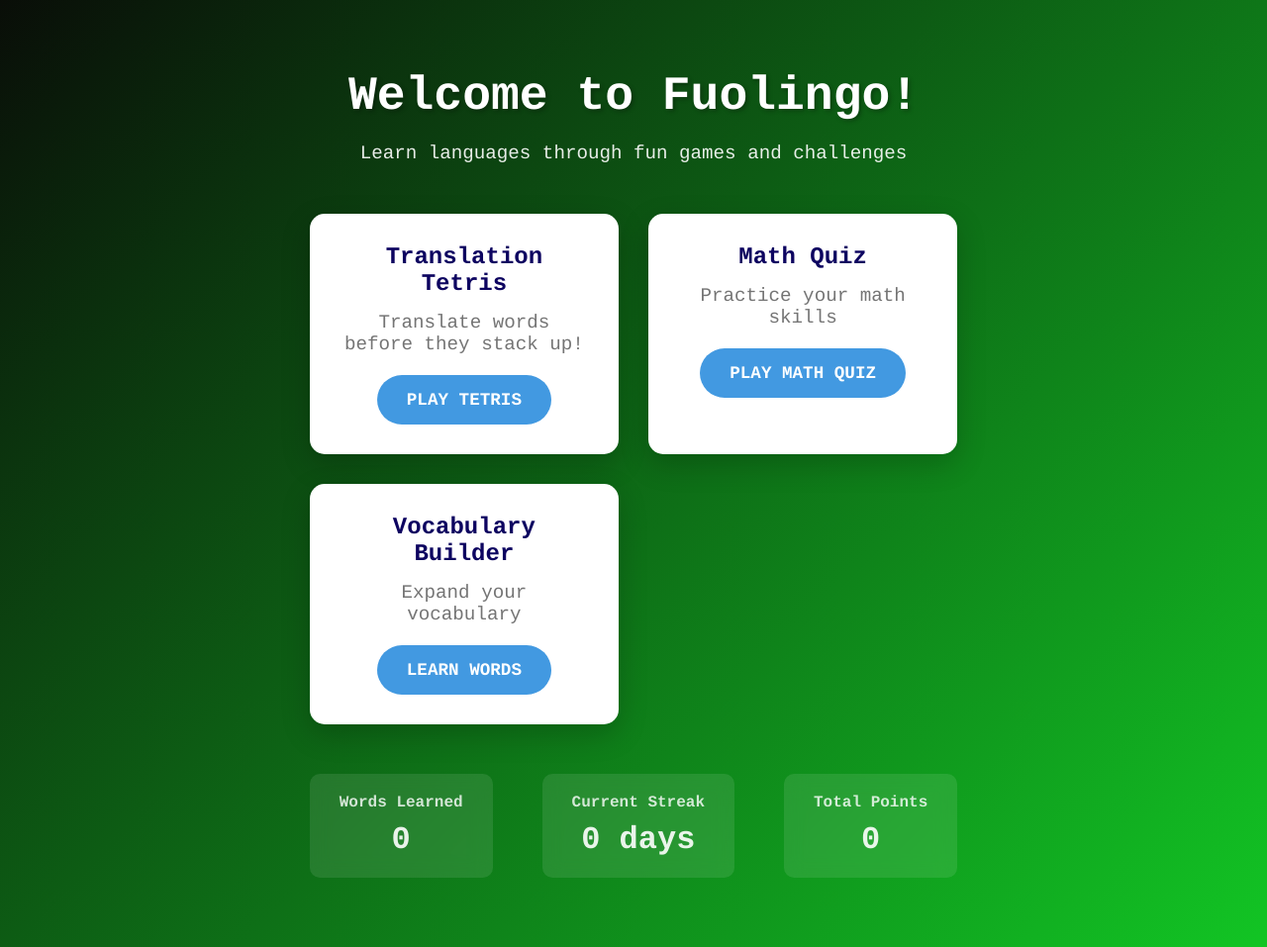
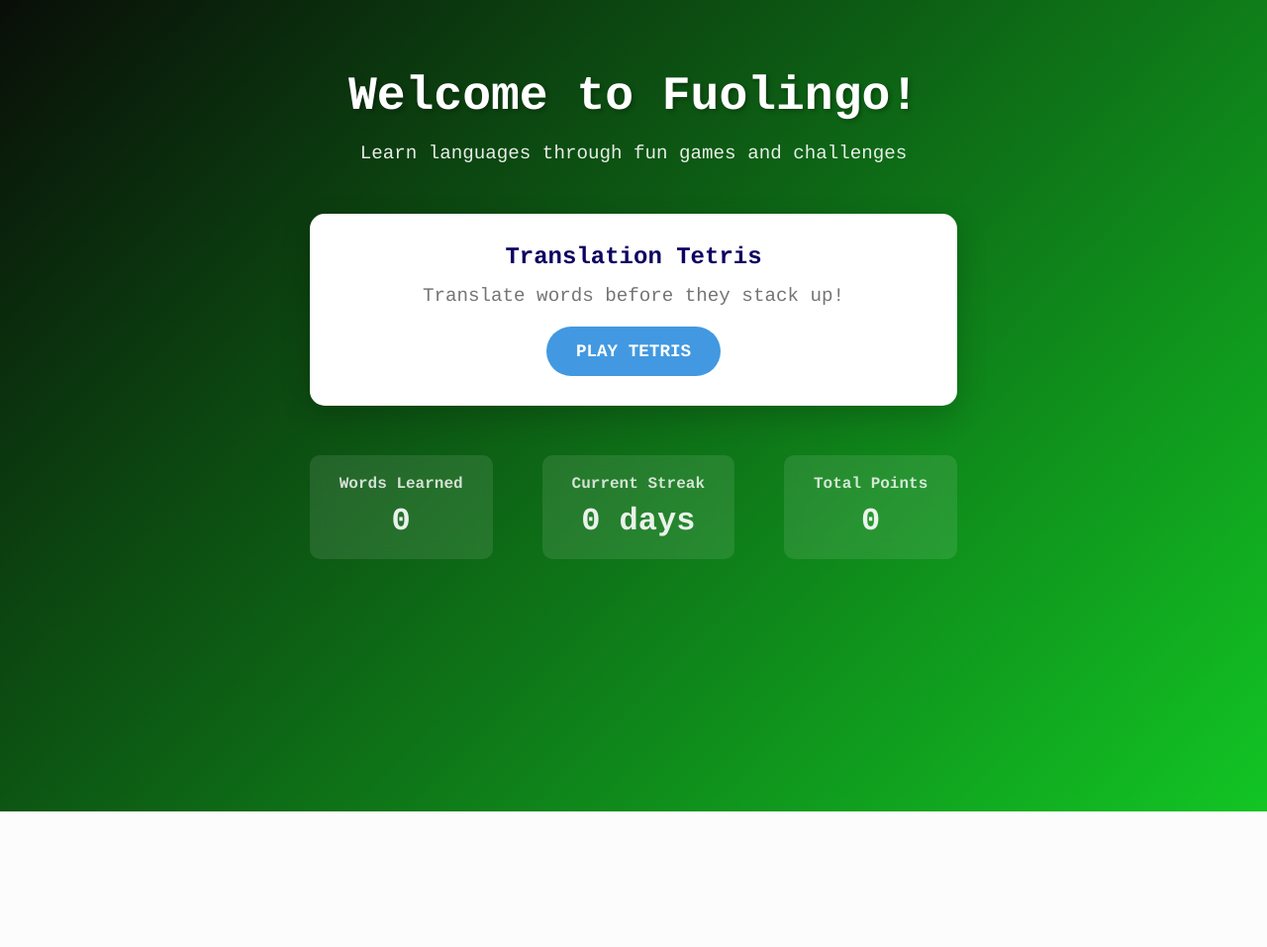
Before and after one commit to Lainter/Info212-Oversetter, a Django app: page / in a window 1280 px wide. Shown: the part 80-1037 px from the top of the page at 99% size. After the commit the page ends 900 px from the top, so only its background shows below. Run offline with Django 5.2, Linux system fonts and the light colour scheme.

Commit message:
Fjernet mathquiz og diverse

```diff
--- a/Info212-Oversetter/Info_212_Oversetter/templates/home.html
+++ b/Info212-Oversetter/Info_212_Oversetter/templates/home.html
@@ -43,18 +43,6 @@
                         <h3>Translation Tetris</h3>
                         <p>Translate words before they stack up!</p>
                         <a class="game_button" href="{% url 'game' %}">PLAY TETRIS</a>
-                    </div>
-
-                    <div class="feature_card">
-                        <h3>Math Quiz</h3>
-                        <p>Practice your math skills</p>
-                        <a class="game_button" href="{% url 'math_quiz' %}">PLAY MATH QUIZ</a>
-                    </div>
-
-                    <div class="feature_card">
-                        <h3>Vocabulary Builder</h3>
-                        <p>Expand your vocabulary</p>
-                        <a class="game_button" href="{% url 'vocabulary' %}">LEARN WORDS</a>
                     </div>
                 </div>
 
```
Also changed, not shown: Info_212_Oversetter/templates/home.html (+0 -12 lines).
